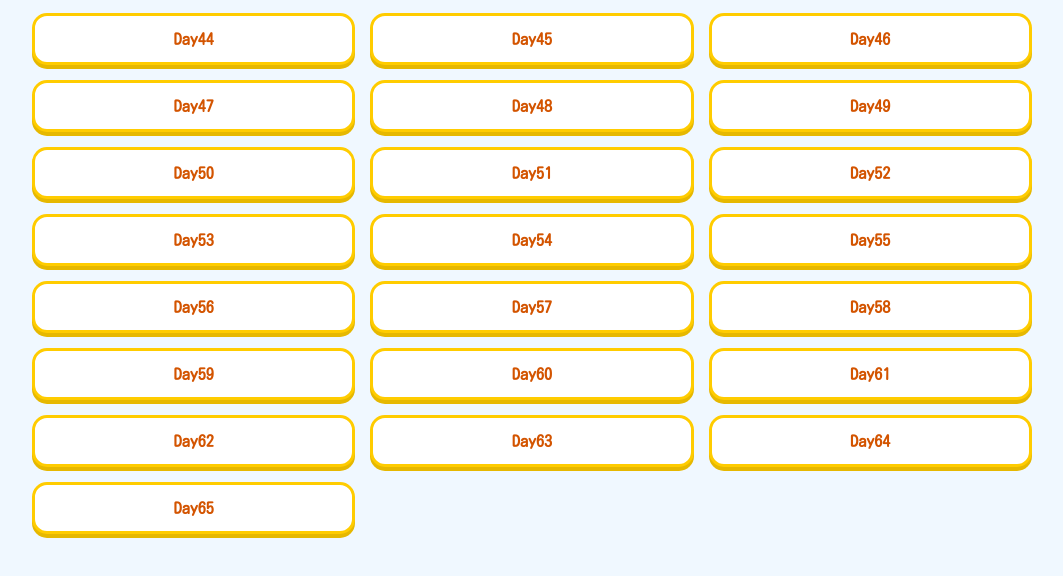
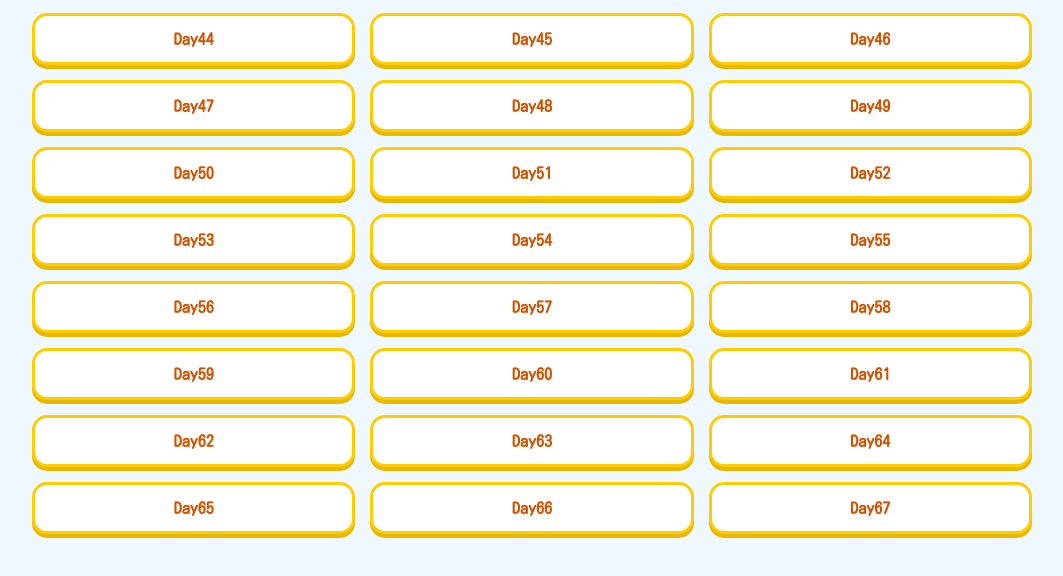
Before and after one commit to EigoStudio/Kikutan-Pre2-Matching, a plain HTML site: page index.html in a window 1280 px wide. Shown: the part 96-672 px from the top of the page, without its empty margins (108-1171 px from the left). Drawn offline with Linux system fonts and the light colour scheme.

Commit message:
Update index.html

```diff
--- a/index.html
+++ b/index.html
@@ -119,6 +119,10 @@
 
         <li><a href="Kikutan-Pre2-Matching-Day65.html">Day65</a></li>
 
+         <li><a href="Kikutan-Pre2-Matching-Day66.html">Day66</a></li>
+
+        <li><a href="Kikutan-Pre2-Matching-Day67.html">Day67</a></li>
+
           </ul>
 
 </body>
```
